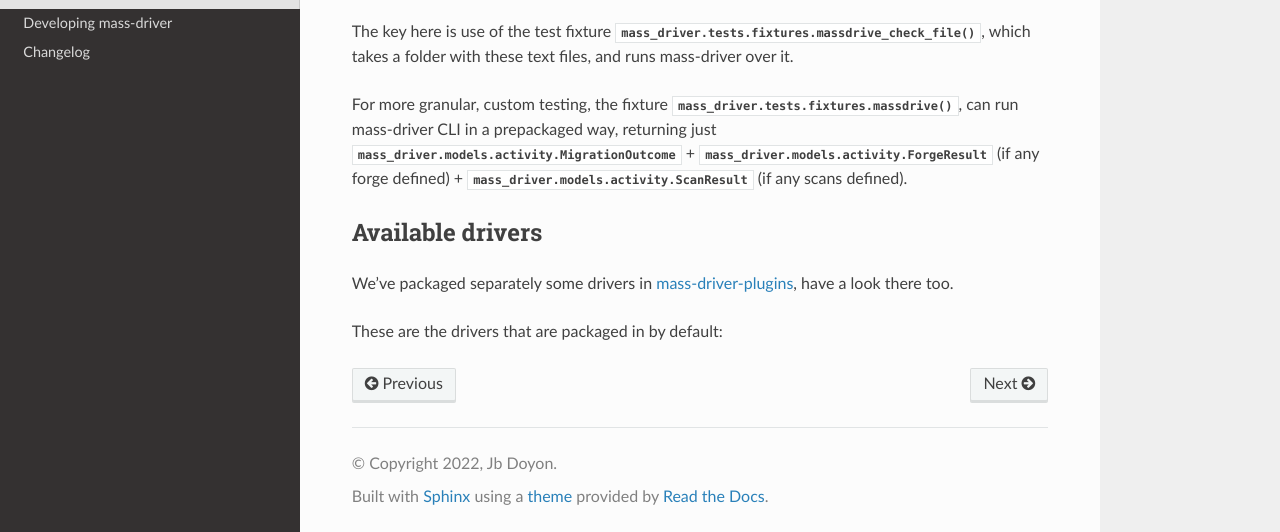
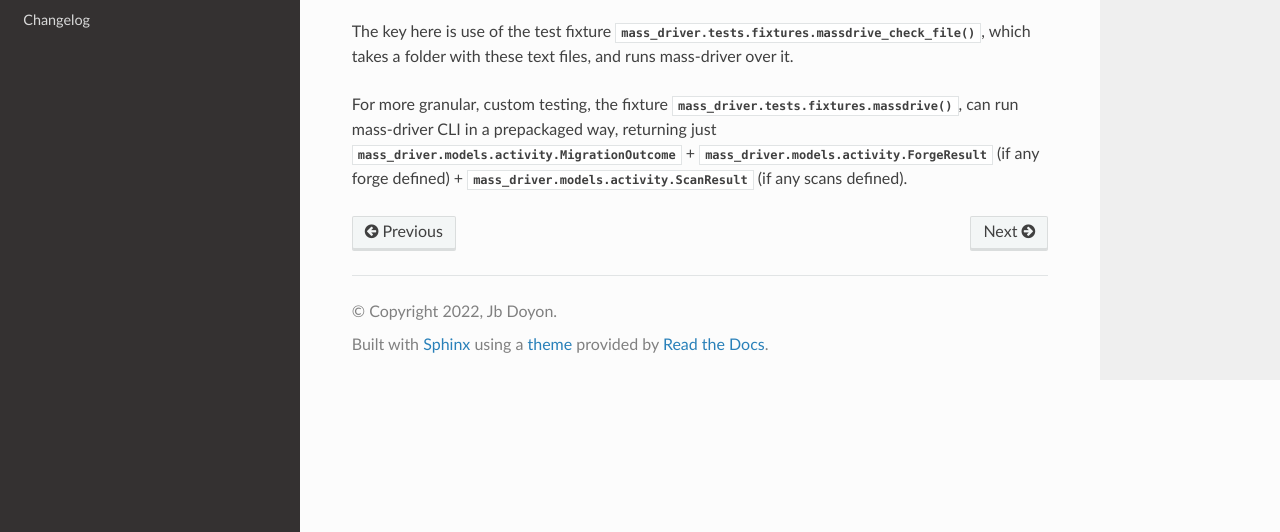
Before and after one commit to OverkillGuy/mass-driver, a Sphinx documentation site: the page built from docs/source/drivers.md, in a window 1280 px wide and 900 px high, scrolled down 2248 px, cut to the strip 368-900 px from the top of the window. Built offline with Sphinx 7.4.7 and the Read the Docs theme 2.0.0, drawn with Linux system fonts in a browser that asks for light colours; pages that are not in the unit, such as notebooks, are missing from menus; some of the changed text lies outside the part shown.

Commit message:
Separate docs for available plugins
Refactor the docs to use a generic plugin-discovery template (with
variation for scanners=func vs the rest=class).

Refactor the discovery of scanners to fit in the rest of the plugins, to
enable that docs discovery.

Change scanner discovery to avoid silent skipping, but now ImportError

Change the index.rst to index.md, as I learned more about myst-parser.

````diff
--- a/docs/source/conf.py
+++ b/docs/source/conf.py
@@ -90,20 +90,34 @@
 
 # Sphinx-jinja:
 
-from mass_driver.discovery import discover_drivers
+from mass_driver.discovery import (
+    discover_drivers,
+    discover_forges,
+    discover_sources,
+    discover_scanners,
+)
 
-discovered_drivers = discover_drivers()
-drivers = {}
-for driver in discovered_drivers:
-    drivers[driver.name] = {
-        "name": driver.name,
-        "module": driver.module,
-        "class_name": driver.attr,
-        # "class": driver_class,
-    }
+plugin_discovery = {
+    "drivers": discover_drivers,
+    "forges": discover_forges,
+    "sources": discover_sources,
+    "scanners": discover_scanners,
+}
+
+
+plugins = {}
+for plugin_type, discover_func in plugin_discovery.items():
+    plugins[plugin_type] = {}
+    plugins_discovered = discover_func()
+    for plugin in plugins_discovered:
+        plugins[plugin_type][plugin.name] = {
+            "name": plugin.name,
+            "module": plugin.module,
+            "class_name": plugin.attr,
+        }
 
 jinja_contexts = {
-    "drivers": {"drivers": drivers},
+    "plugins": {"plugins": plugins},
 }
 
 jinja_env_kwargs = {
--- a/docs/source/drivers.md
+++ b/docs/source/drivers.md
@@ -135,18 +135,3 @@
 {py:class}`mass_driver.models.activity.MigrationOutcome` +
 {py:class}`mass_driver.models.activity.ForgeResult` (if any forge defined) +
 {py:class}`mass_driver.models.activity.ScanResult` (if any scans defined).
-
-## Available drivers
-
-(available-drivers)=
-
-We've packaged separately some drivers in
-[mass-driver-plugins](https://github.com/OverkillGuy/mass-driver-plugins), have
-a look there too.
-
-These are the drivers that are packaged in by default:
-
-```{jinja} drivers
----
-file: templates/drivers.md.jinja2
-```
````
Also changed, not shown: CHANGELOG.md (+2 -0 lines), docs/source/index.md (added, +26 -0 lines), docs/source/index.rst (deleted, +0 -23 lines), docs/source/plugins.md (added, +25 -0 lines), docs/source/templates/drivers.md.jinja2 (deleted, +0 -11 lines), docs/source/templates/plugins.md.jinja2 (added, +36 -0 lines), 5 other files.
